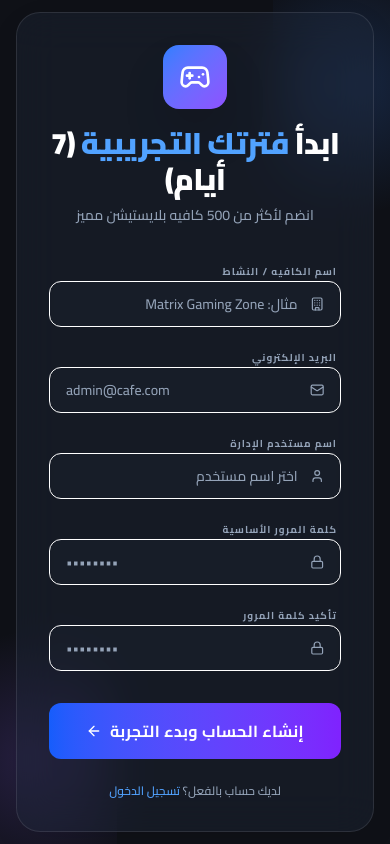
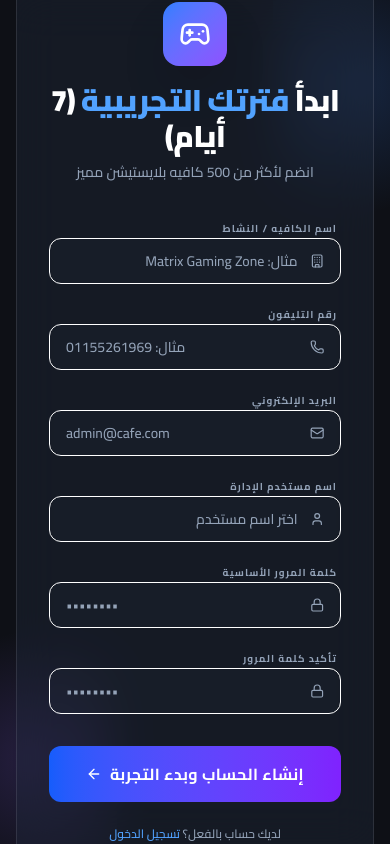
Before and after one commit to minaezaat001/ps-cafe-pro, a Next.js app: page /sign-up in a window 390 px wide. Built offline with nearby package versions, Linux system fonts and the light colour scheme; no server answers; the database is empty.

Commit message:
feat: add phone field to Tenant, sign-up, and super admin table

```diff
--- a/src/app/actions/onboarding.actions.ts
+++ b/src/app/actions/onboarding.actions.ts
@@ -4,7 +4,7 @@ import prisma from "@/lib/prisma";
 import bcrypt from "bcryptjs";
 
 export async function signup(data: any) {
-  const { name, email, username, password } = data;
+  const { name, email, phone, username, password } = data;
 
   try {
     // 1. Check if tenant or user already exists
@@ -25,6 +25,7 @@ export async function signup(data: any) {
         data: {
           name,
           email,
+          phone,
           passwordHash: hashedPassword, // Store for recovery or reference
           trialEndDate,
           isSubscribed: false,
--- a/src/app/sign-up/page.tsx
+++ b/src/app/sign-up/page.tsx
@@ -1,7 +1,7 @@
 "use client";
 
 import React, { useState } from 'react';
-import { Gamepad2, User, Mail, Lock, Building, ArrowLeft, Loader2, CheckCircle2 } from 'lucide-react';
+import { Gamepad2, User, Mail, Lock, Building, Phone, ArrowLeft, Loader2, CheckCircle2 } from 'lucide-react';
 import { motion, AnimatePresence } from 'framer-motion';
 import { toast } from 'sonner';
 import { useRouter } from 'next/navigation';
@@ -11,6 +11,7 @@ export default function SignupPage() {
   const [formData, setFormData] = useState({
     name: '',
     email: '',
+    phone: '',
     username: '',
     password: '',
     confirmPassword: ''
@@ -82,6 +83,22 @@ export default function SignupPage() {
                       onChange={(e) => setFormData({...formData, name: e.target.value})}
                       placeholder="مثال: Matrix Gaming Zone"
                       className="bg-transparent border-none outline-none w-full text-sm font-medium placeholder:text-gray-600"
+                    />
+                  </div>
+                </div>
+
+                <div className="space-y-1.5">
+                  <label className="text-[10px] font-bold uppercase tracking-widest text-muted-foreground px-1">رقم التليفون</label>
+                  <div className="flex items-center gap-3 px-4 py-3 rounded-xl border bg-card/50 focus-within:ring-2 focus-within:ring-blue-500/20 transition-all">
+                    <Phone className="w-4 h-4 text-muted-foreground" />
+                    <input
+                      type="tel"
+                      required
+                      value={formData.phone}
+                      onChange={(e) => setFormData({...formData, phone: e.target.value})}
+                      placeholder="مثال: 01155261969"
+                      className="bg-transparent border-none outline-none w-full text-sm font-medium placeholder:text-gray-600 text-left"
+                      dir="ltr"
                     />
                   </div>
                 </div>
--- a/src/app/super-admin/dashboard/page.tsx
+++ b/src/app/super-admin/dashboard/page.tsx
@@ -115,7 +115,8 @@ export default function SuperAdminDashboard() {
 
   const filteredTenants = tenants.filter(t =>
     t.name.toLowerCase().includes(searchTerm.toLowerCase()) ||
-    t.email.toLowerCase().includes(searchTerm.toLowerCase())
+    t.email.toLowerCase().includes(searchTerm.toLowerCase()) ||
+    (t.phone && t.phone.includes(searchTerm))
   );
 
   const stats = {
@@ -406,6 +407,7 @@ export default function SuperAdminDashboard() {
                         <div>
                           <p className="font-bold text-foreground">{tenant.name}</p>
                           <p className="text-xs text-muted-foreground font-medium">{tenant.email}</p>
+                          {tenant.phone && <p className="text-xs text-muted-foreground/60 font-medium mt-0.5" dir="ltr">{tenant.phone}</p>}
                         </div>
                       </div>
                     </td>
```
Also changed, not shown: 1 other file (tests, documents, lock files or other folders).
